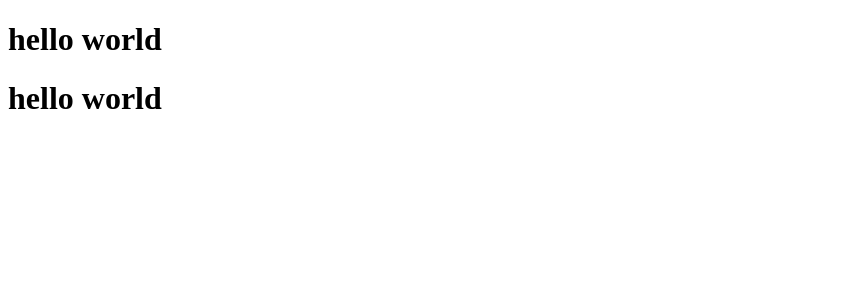
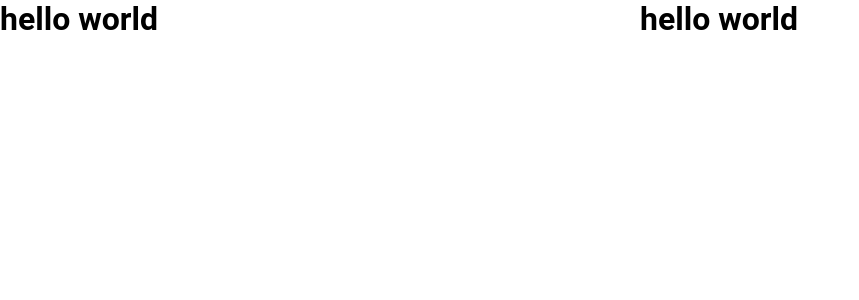
Before and after one commit to grawash/cv-application, a React (Create React App) app: page / in a window 1280 px wide. Shown: the top 300 px of the page, without its empty margins (0-859 px from the left). Built offline with nearby package versions, Linux system fonts and the light colour scheme.

Commit message:
added style.css to define general layout

```diff
--- a/src/App.js
+++ b/src/App.js
@@ -1,10 +1,11 @@
 import React, { Component } from "react";
 import InputSide from "./components/InputSide";
 import Preview from "./components/Preview";
+import './styles/style.css'
 class App extends Component {
   render() {
     return (
-      <div>
+      <div className="generalContainer">
         <InputSide />
         <Preview />
       </div>
--- /dev/null
+++ b/src/styles/style.css
@@ -0,0 +1,27 @@
+*{
+    margin: 0;
+    padding: 0;
+    font-family: 'Roboto', sans-serif;
+}
+html,
+body{
+    height: 100%;
+    width: 100%;
+    margin: 0;
+    padding: 0;
+}
+#root{
+    height: 100%;
+    width: 100%;
+    margin: 0;
+    padding: 0;
+}
+.generalContainer{
+    display: flex;
+    width: 100%;
+    height: 100%;
+    justify-content: stretch;
+}
+.generalContainer div{
+    flex-grow: 1;
+}
```
